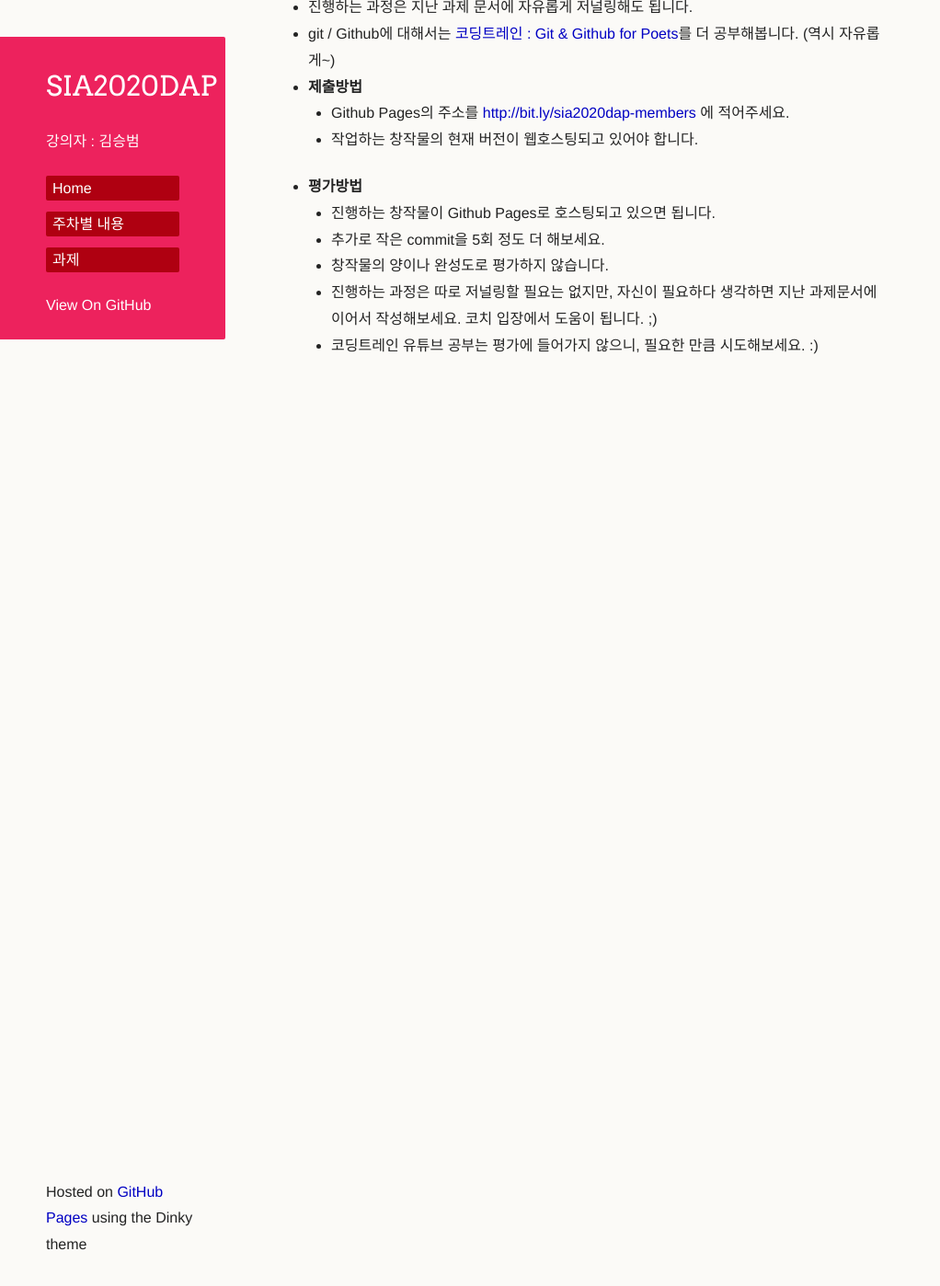
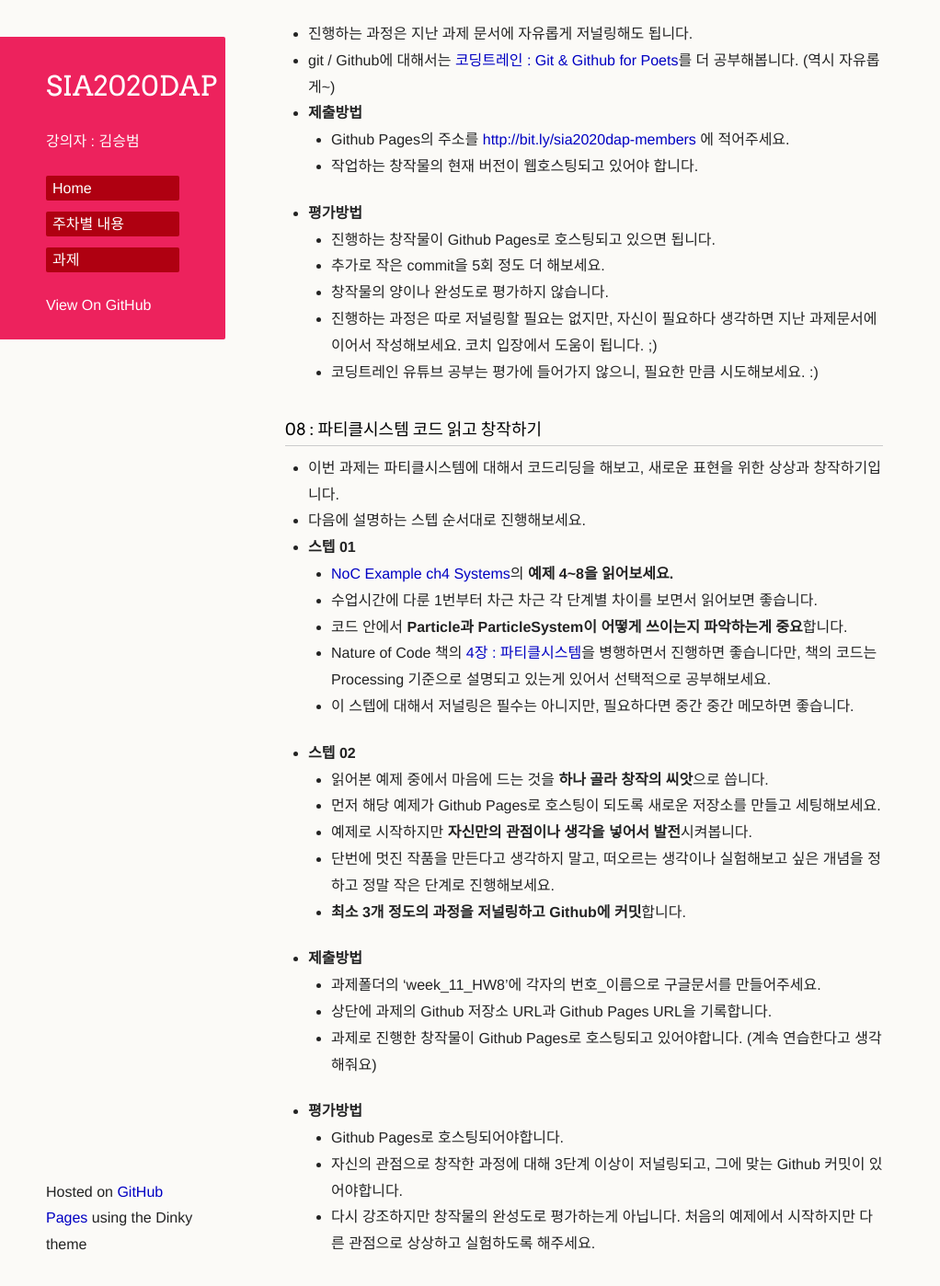
Before and after one commit to picxenk/SIA2020DAP, a Jekyll site: the page built from homework.md, in a window 1280 px wide and 1400 px high, scrolled down 7919 px. Shown: the whole window at 92% size, without its empty margins (0-1022 px from the left). Built offline with Jekyll 4.4.1, drawn with Linux system fonts in a browser that asks for light colours; our own code applies the rules of GitHub Pages for plain Markdown files; a script that is not in the unit is left out; the repository's description, which GitHub fills in, is left out; before the commit the page ends 8382 px from its top, so only the background shows below that; some of the changed text lies outside the part shown.

Commit message:
Update homework.md

```diff
--- a/homework.md
+++ b/homework.md
@@ -218,3 +218,27 @@
    * 창작물의 양이나 완성도로 평가하지 않습니다.
    * 진행하는 과정은 따로 저널링할 필요는 없지만, 자신이 필요하다 생각하면 지난 과제문서에 이어서 작성해보세요. 코치 입장에서 도움이 됩니다. ;)
    * 코딩트레인 유튜브 공부는 평가에 들어가지 않으니, 필요한 만큼 시도해보세요. :)
+
+### 08 : 파티클시스템 코드 읽고 창작하기
+ * 이번 과제는 파티클시스템에 대해서 코드리딩을 해보고, 새로운 표현을 위한 상상과 창작하기입니다.
+ * 다음에 설명하는 스텝 순서대로 진행해보세요.
+ * **스텝 01**
+   * [NoC Example ch4 Systems](https://github.com/nature-of-code/noc-examples-p5.js/tree/master/chp04_systems)의 **예제 4~8을 읽어보세요.**
+   * 수업시간에 다룬 1번부터 차근 차근 각 단계별 차이를 보면서 읽어보면 좋습니다.
+   * 코드 안에서 **Particle과 ParticleSystem이 어떻게 쓰이는지 파악하는게 중요**합니다.
+   * Nature of Code 책의 [4장 : 파티클시스템](https://natureofcode.com/book/chapter-4-particle-systems/)을 병행하면서 진행하면 좋습니다만, 책의 코드는 Processing 기준으로 설명되고 있는게 있어서 선택적으로 공부해보세요.
+   * 이 스텝에 대해서 저널링은 필수는 아니지만, 필요하다면 중간 중간 메모하면 좋습니다.
+ * **스텝 02**
+   * 읽어본 예제 중에서 마음에 드는 것을 **하나 골라 창작의 씨앗**으로 씁니다.
+   * 먼저 해당 예제가 Github Pages로 호스팅이 되도록 새로운 저장소를 만들고 세팅해보세요.
+   * 예제로 시작하지만 **자신만의 관점이나 생각을 넣어서 발전**시켜봅니다.
+   * 단번에 멋진 작품을 만든다고 생각하지 말고, 떠오르는 생각이나 실험해보고 싶은 개념을 정하고 정말 작은 단계로 진행해보세요.
+   * **최소 3개 정도의 과정을 저널링하고 Github에 커밋**합니다.
+ * **제출방법**
+   * 과제폴더의 'week_11_HW8'에 각자의 번호_이름으로 구글문서를 만들어주세요.
+   * 상단에 과제의 Github 저장소 URL과 Github Pages URL을 기록합니다.
+   * 과제로 진행한 창작물이 Github Pages로 호스팅되고 있어야합니다. (계속 연습한다고 생각해줘요)
+ * **평가방법**
+   * Github Pages로 호스팅되어야합니다.
+   * 자신의 관점으로 창작한 과정에 대해 3단계 이상이 저널링되고, 그에 맞는 Github 커밋이 있어야합니다.
+   * 다시 강조하지만 창작물의 완성도로 평가하는게 아닙니다. 처음의 예제에서 시작하지만 다른 관점으로 상상하고 실험하도록 해주세요.
```
